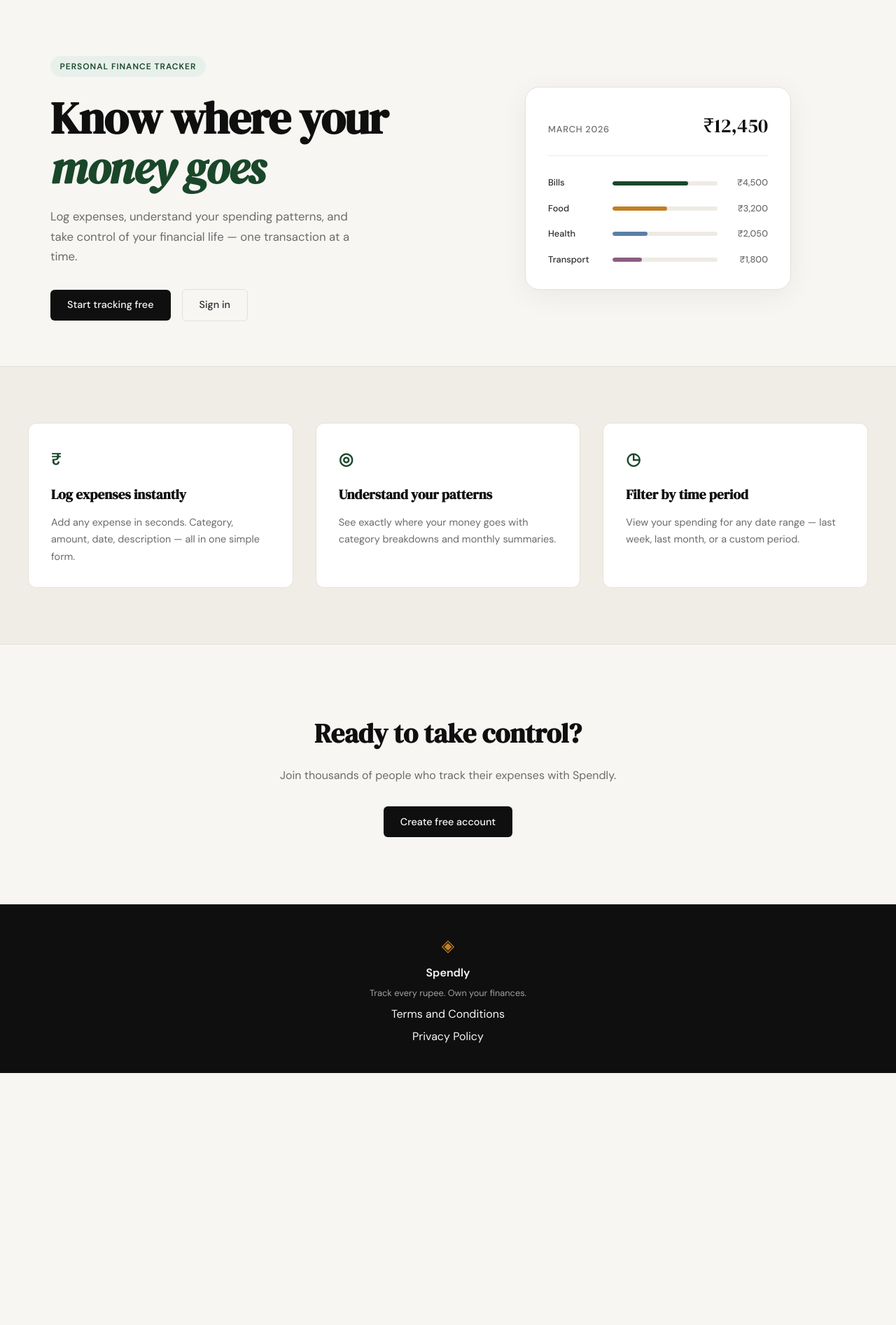
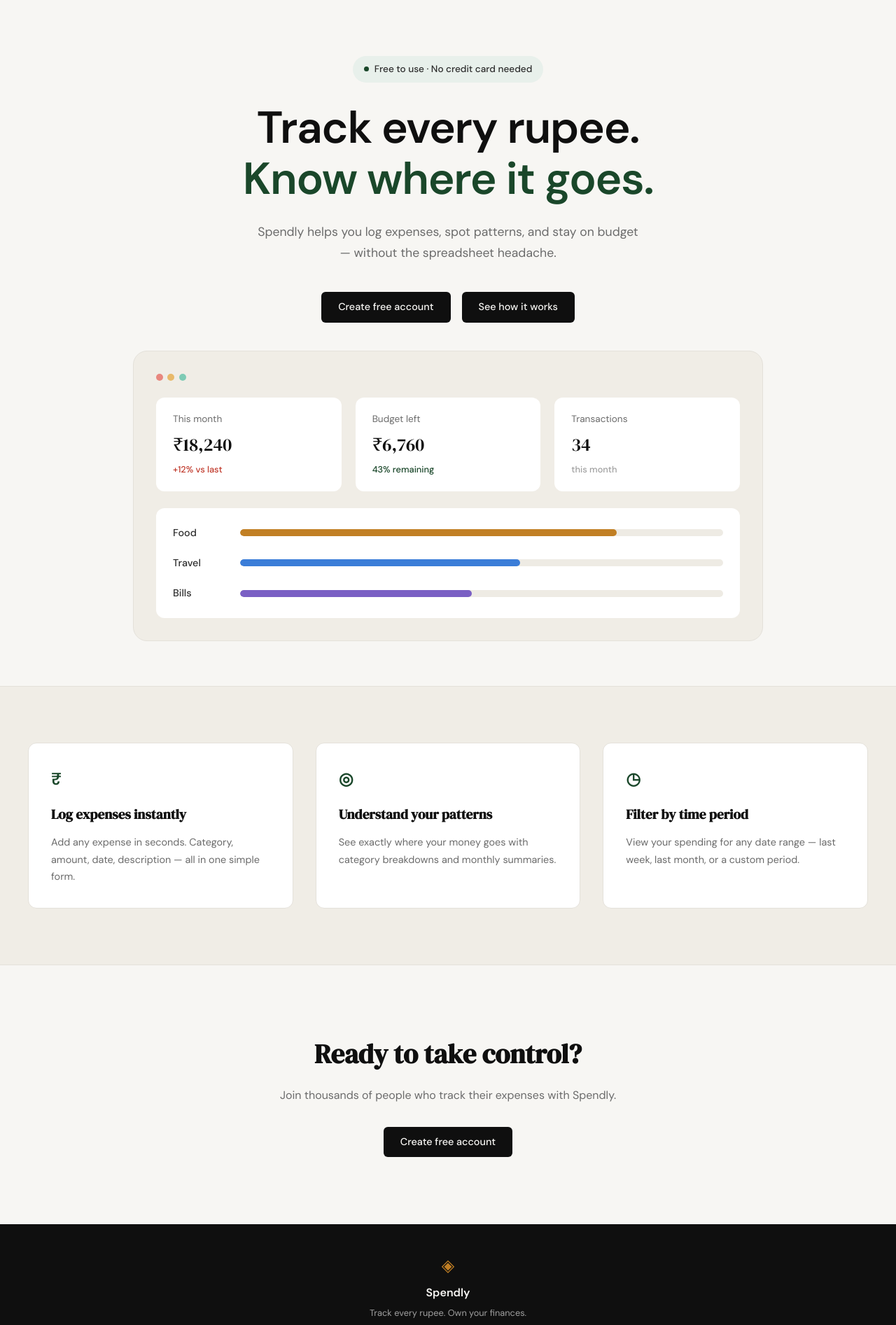
Before and after one commit to dhritireddy10/spendly, a Flask app: page / in a window 1280 px wide. Shown: the part 61-1954 px from the top of the page at 70% size. Before the commit the page ends 1594 px from the top, so only its background shows below. Run offline with Flask 3, Linux system fonts and the light colour scheme.

Commit message:
landing: redesign hero section to match mockup

```diff
--- a/static/css/style.css
+++ b/static/css/style.css
@@ -125,54 +125,74 @@ a { color: inherit; text-decoration: none; }
 
 .hero {
     padding: 5rem 2rem 4rem;
-    display: grid;
-    grid-template-columns: 1fr 1fr;
-    gap: 4rem;
+    display: flex;
+    flex-direction: column;
     align-items: center;
+    text-align: center;
+    gap: 2.5rem;
     max-width: var(--max-width);
     margin: 0 auto;
 }
 
+.hero-inner {
+    display: flex;
+    flex-direction: column;
+    align-items: center;
+    max-width: 760px;
+}
+
 .hero-badge {
-    display: inline-block;
+    display: inline-flex;
+    align-items: center;
+    gap: 0.5rem;
     background: var(--accent-light);
-    color: var(--accent);
-    font-size: 0.75rem;
-    font-weight: 600;
-    letter-spacing: 0.08em;
-    text-transform: uppercase;
-    padding: 0.35rem 0.85rem;
+    color: var(--ink-soft);
+    font-size: 0.85rem;
+    font-weight: 500;
+    padding: 0.5rem 1rem;
     border-radius: 999px;
+    margin-bottom: 1.75rem;
+}
+
+.hero-badge::before {
+    content: "";
+    width: 7px;
+    height: 7px;
+    border-radius: 50%;
+    background: var(--accent);
+}
+
+.hero-title {
+    font-family: var(--font-body);
+    font-weight: 700;
+    font-size: clamp(2.5rem, 5vw, 4rem);
+    line-height: 1.15;
+    letter-spacing: -0.02em;
+    color: var(--ink);
     margin-bottom: 1.5rem;
 }
 
-.hero-title {
-    font-family: var(--font-display);
-    font-size: clamp(2.5rem, 5vw, 4rem);
-    line-height: 1.1;
-    letter-spacing: -0.02em;
-    color: var(--ink);
-    margin-bottom: 1.25rem;
-}
-
-.hero-title em {
-    font-style: italic;
+.hero-title-accent {
     color: var(--accent);
 }
 
 .hero-subtitle {
-    font-size: 1.05rem;
+    font-size: 1.1rem;
     color: var(--ink-muted);
     line-height: 1.7;
-    max-width: 460px;
-    margin-bottom: 2rem;
+    max-width: 560px;
+    margin-bottom: 2.5rem;
 }
 
 .hero-actions {
     display: flex;
     gap: 1rem;
     align-items: center;
+    justify-content: center;
 }
+
+.hero-actions .btn-primary { background: var(--ink); }
+.hero-actions .btn-primary:hover { background: var(--accent); }
 
 /* ------------------------------------------------------------------ */
 /* Mock card (hero visual)                                             */
@@ -181,58 +201,96 @@ a { color: inherit; text-decoration: none; }
 .hero-visual {
     display: flex;
     justify-content: center;
+    width: 100%;
 }
 
 .mock-card {
-    background: var(--paper-card);
+    background: var(--paper-warm);
     border: 1px solid var(--border);
     border-radius: var(--radius-lg);
     padding: 2rem;
     width: 100%;
-    max-width: 380px;
-    box-shadow: 0 8px 40px rgba(0,0,0,0.06);
+    max-width: 900px;
 }
 
-.mock-card-header {
+.mock-card-dots {
     display: flex;
-    justify-content: space-between;
-    align-items: baseline;
-    margin-bottom: 1.75rem;
-    padding-bottom: 1.25rem;
-    border-bottom: 1px solid var(--border-soft);
+    gap: 0.4rem;
+    margin-bottom: 1.5rem;
 }
 
-.mock-label {
-    font-size: 0.8rem;
-    font-weight: 500;
-    color: var(--ink-muted);
-    text-transform: uppercase;
-    letter-spacing: 0.06em;
+.mock-dot {
+    width: 10px;
+    height: 10px;
+    border-radius: 50%;
 }
 
-.mock-total {
+.mock-dot-1 { background: #e8877e; }
+.mock-dot-2 { background: #e8b96a; }
+.mock-dot-3 { background: #7ecbb5; }
+
+.mock-stats {
+    display: grid;
+    grid-template-columns: repeat(3, 1fr);
+    gap: 1.25rem;
+    margin-bottom: 1.5rem;
+}
+
+.mock-stat {
+    background: var(--paper-card);
+    border-radius: var(--radius-md);
+    padding: 1.25rem 1.5rem;
+    display: flex;
+    flex-direction: column;
+    gap: 0.35rem;
+    text-align: left;
+}
+
+.mock-stat-label {
+    font-size: 0.85rem;
+    color: var(--ink-muted);
+}
+
+.mock-stat-value {
     font-family: var(--font-display);
-    font-size: 1.75rem;
+    font-size: 1.6rem;
     color: var(--ink);
 }
 
-.mock-bars { display: flex; flex-direction: column; gap: 1rem; }
+.mock-stat-delta {
+    font-size: 0.8rem;
+    font-weight: 500;
+}
+
+.mock-stat-delta-up { color: var(--danger); }
+.mock-stat-delta-good { color: var(--accent); }
+.mock-stat-delta-muted { color: var(--ink-faint); }
+
+.mock-bars {
+    background: var(--paper-card);
+    border-radius: var(--radius-md);
+    padding: 1.5rem;
+    display: flex;
+    flex-direction: column;
+    gap: 1.25rem;
+}
 
 .mock-bar-row {
     display: grid;
-    grid-template-columns: 80px 1fr 60px;
+    grid-template-columns: 80px 1fr;
     align-items: center;
-    gap: 0.75rem;
+    gap: 1rem;
+    text-align: left;
 }
 
 .mock-cat {
-    font-size: 0.8rem;
+    font-size: 0.9rem;
     font-weight: 500;
     color: var(--ink-soft);
 }
 
 .mock-bar-track {
-    height: 6px;
+    height: 10px;
     background: var(--border-soft);
     border-radius: 999px;
     overflow: hidden;
@@ -240,21 +298,13 @@ a { color: inherit; text-decoration: none; }
 
 .mock-bar {
     height: 100%;
-    background: var(--accent);
     border-radius: 999px;
     transition: width 0.6s ease;
 }
 
-.mock-bar-2 { background: var(--accent-2); }
-.mock-bar-3 { background: #5b7fa6; }
-.mock-bar-4 { background: #8b5e83; }
-
-.mock-amt {
-    font-size: 0.8rem;
-    font-weight: 500;
-    color: var(--ink-muted);
-    text-align: right;
-}
+.mock-bar-food { background: var(--accent-2); }
+.mock-bar-travel { background: #3b7dd8; }
+.mock-bar-bills { background: #7a5fc4; }
 
 /* ------------------------------------------------------------------ */
 /* Buttons                                                             */
@@ -566,14 +616,9 @@ a { color: inherit; text-decoration: none; }
 /* ------------------------------------------------------------------ */
 
 @media (max-width: 900px) {
-    .hero {
-        grid-template-columns: 1fr;
-        text-align: center;
-    }
-
     .hero-subtitle { max-width: 100%; }
-    .hero-actions { justify-content: center; }
     .hero-visual { display: none; }
+    .mock-stats { grid-template-columns: 1fr; }
 
     .features-inner { grid-template-columns: 1fr; }
 }
--- a/templates/landing.html
+++ b/templates/landing.html
@@ -6,55 +6,62 @@
 
 <section class="hero">
     <div class="hero-inner">
-        <div class="hero-badge">Personal Finance Tracker</div>
+        <div class="hero-badge">Free to use · No credit card needed</div>
         <h1 class="hero-title">
-            Know where your<br>
-            <em>money goes</em>
+            Track every rupee.<br>
+            <span class="hero-title-accent">Know where it goes.</span>
         </h1>
         <p class="hero-subtitle">
-            Log expenses, understand your spending patterns,
-            and take control of your financial life —
-            one transaction at a time.
+            Spendly helps you log expenses, spot patterns, and stay
+            on budget — without the spreadsheet headache.
         </p>
         <div class="hero-actions">
-            <a href="{{ url_for('register') }}" class="btn-primary">Start tracking free</a>
-            <a href="{{ url_for('login') }}" class="btn-ghost">Sign in</a>
+            <a href="{{ url_for('register') }}" class="btn-primary">Create free account</a>
+            <a href="#" class="btn-primary">See how it works</a>
         </div>
     </div>
     <div class="hero-visual">
         <div class="mock-card">
-            <div class="mock-card-header">
-                <span class="mock-label">March 2026</span>
-                <span class="mock-total">₹12,450</span>
+            <div class="mock-card-dots">
+                <span class="mock-dot mock-dot-1"></span>
+                <span class="mock-dot mock-dot-2"></span>
+                <span class="mock-dot mock-dot-3"></span>
+            </div>
+            <div class="mock-stats">
+                <div class="mock-stat">
+                    <span class="mock-stat-label">This month</span>
+                    <span class="mock-stat-value">₹18,240</span>
+                    <span class="mock-stat-delta mock-stat-delta-up">+12% vs last</span>
+                </div>
+                <div class="mock-stat">
+                    <span class="mock-stat-label">Budget left</span>
+                    <span class="mock-stat-value">₹6,760</span>
+                    <span class="mock-stat-delta mock-stat-delta-good">43% remaining</span>
+                </div>
+                <div class="mock-stat">
+                    <span class="mock-stat-label">Transactions</span>
+                    <span class="mock-stat-value">34</span>
+                    <span class="mock-stat-delta mock-stat-delta-muted">this month</span>
+                </div>
             </div>
             <div class="mock-bars">
                 <div class="mock-bar-row">
+                    <span class="mock-cat">Food</span>
+                    <div class="mock-bar-track">
+                        <div class="mock-bar mock-bar-food" style="width: 78%"></div>
+                    </div>
+                </div>
+                <div class="mock-bar-row">
+                    <span class="mock-cat">Travel</span>
+                    <div class="mock-bar-track">
+                        <div class="mock-bar mock-bar-travel" style="width: 58%"></div>
+                    </div>
+                </div>
+                <div class="mock-bar-row">
                     <span class="mock-cat">Bills</span>
                     <div class="mock-bar-track">
-                        <div class="mock-bar" style="width: 72%"></div>
+                        <div class="mock-bar mock-bar-bills" style="width: 48%"></div>
                     </div>
-                    <span class="mock-amt">₹4,500</span>
-                </div>
-                <div class="mock-bar-row">
-                    <span class="mock-cat">Food</span>
-                    <div class="mock-bar-track">
-                        <div class="mock-bar mock-bar-2" style="width: 52%"></div>
-                    </div>
-                    <span class="mock-amt">₹3,200</span>
-                </div>
-                <div class="mock-bar-row">
-                    <span class="mock-cat">Health</span>
-                    <div class="mock-bar-track">
-                        <div class="mock-bar mock-bar-3" style="width: 33%"></div>
-                    </div>
-                    <span class="mock-amt">₹2,050</span>
-                </div>
-                <div class="mock-bar-row">
-                    <span class="mock-cat">Transport</span>
-                    <div class="mock-bar-track">
-                        <div class="mock-bar mock-bar-4" style="width: 28%"></div>
-                    </div>
-                    <span class="mock-amt">₹1,800</span>
                 </div>
             </div>
         </div>
```
